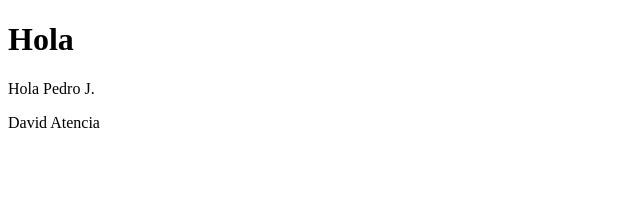
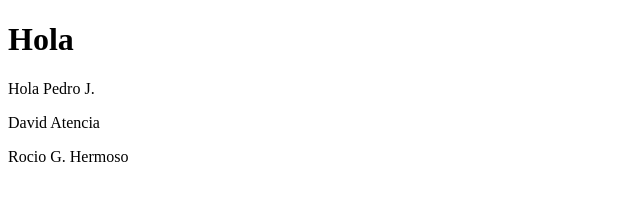
Before and after one commit to rocioghermoso/web00, a website: page public/index.html in a window 1280 px wide. Shown: the whole page, without its empty margins (0-640 px from the left). Drawn offline with Linux system fonts and the light colour scheme.

Commit message:
adding my name in a branch

```diff
--- a/public/index.html
+++ b/public/index.html
@@ -6,5 +6,6 @@
         <h1>Hola</h1>
         <p>Hola Pedro J.</p>
         <p>David Atencia</p>
+		<p>Rocio G. Hermoso</p>
     </body>
 </html>
```
